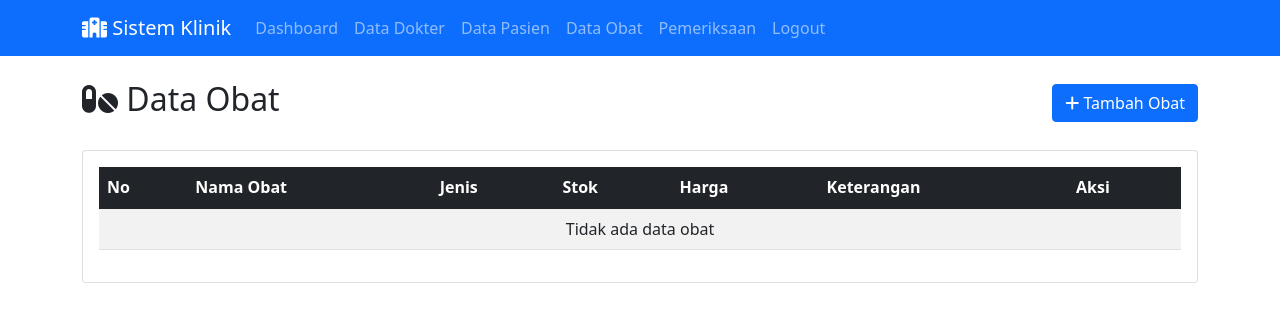
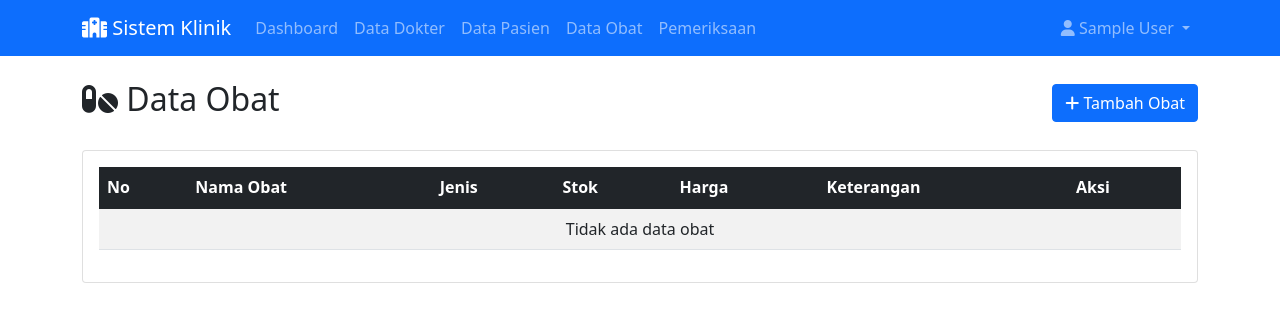
Before and after one commit to ardiansyah1506/poli, a PHP site: page /obat.php in a window 1280 px wide. Shown: the top 322 px of the page. Run offline with PHP 8.4, Linux system fonts and the light colour scheme; the visitor is signed in with stand-in values (Sample User, id 1); data that the repository does not hold is empty.

Commit message:
first commit

```diff
--- a/includes/header.php
+++ b/includes/header.php
@@ -34,11 +34,9 @@
                     <li class="nav-item">
                         <a class="nav-link" href="pemeriksaan.php">Pemeriksaan</a>
                     </li>
-                    <li class="nav-item">
-                        <a class="nav-link" href="logout.php">Logout</a>
-                    </li>
+
                 </ul>
-                <!-- <ul class="navbar-nav">
+                <ul class="navbar-nav">
                     <li class="nav-item dropdown">
                         <a class="nav-link dropdown-toggle" href="#" id="navbarDropdown" role="button" data-bs-toggle="dropdown">
                             <i class="fas fa-user"></i> <?php echo $_SESSION['nama']; ?>
@@ -47,7 +45,7 @@
                             <li><a class="dropdown-item" href="logout.php">Logout</a></li>
                         </ul>
                     </li>
-                </ul> -->
+                </ul>
             </div>
         </div>
     </nav>
--- a/login.php
+++ b/login.php
@@ -43,8 +43,8 @@ $title = 'Login - Sistem Klinik';
 </head>
 <body class="bg-light">
     <div class="container">
-        <div class="row justify-content-center mt-5">
-            <div class="col-md-6">
+        <div class="row  justify-content-center mt-5">
+            <div class="col-md-4">
                 <div class="card shadow">
                     <div class="card-header bg-primary text-white text-center">
                         <h4><i class="fas fa-hospital"></i> Sistem Klinik</h4>
```
